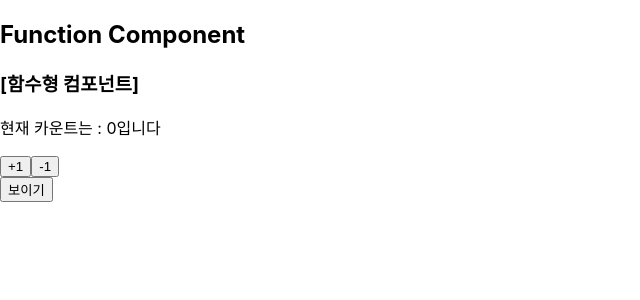
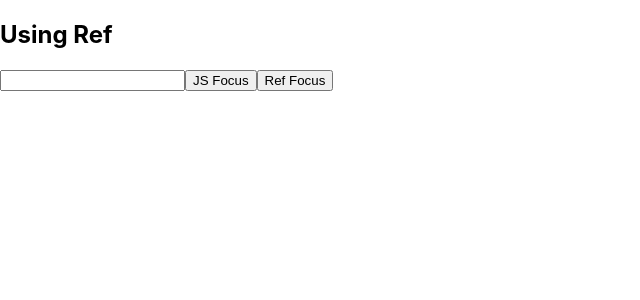
Before and after one commit to Kangchanseok/react-practice, a React (Create React App) app in the folder cra/: page / in a window 1280 px wide. Shown: the top 300 px of the page, without its empty margins (0-640 px from the left). Built offline with nearby package versions, Linux system fonts and the light colour scheme.

Commit message:
Ref 사용

```diff
--- /dev/null
+++ b/cra/src/App.ref.jsx
@@ -0,0 +1,12 @@
+import ReactRef from "./components/ReactRef";
+
+function App(){
+    return (
+        <div>
+            <h2>Using Ref</h2>
+            <ReactRef />
+        </div>
+    )
+}
+
+export default App;
--- /dev/null
+++ b/cra/src/components/ReactRef.jsx
@@ -0,0 +1,43 @@
+import React, {Component} from "react";
+
+class ReactRef extends Component {
+    constructor(props){
+        super(props);
+        // 참조 객체 생성: dOM 요소에 엘리먼트를 저장하기 위한 ref
+        this.textInput = React.createRef();
+        // input#id 엘리먼트를 참조
+
+    }
+
+    JavaScriptFocus(){
+        // VJS로 DOM 객체에 접근
+        document.getElementById("id").style.backgroundColor = "lightblue";
+        document.getElementById("id").focus();
+
+    }
+    RefFocus =(e) =>{
+        // ref를 이용한 엘리먼트 접근
+        console.log("REF: ", this.textInput);
+        console.log(this.textInput.current);
+        // DOM 노드를 얻기위해, current 속성 이용
+        this.textInput.current.style.backgroundColor="lightgreen";
+        this.textInput.current.focus();
+    }
+
+
+    render(){
+        // console.log("REF: ", this.textInput);
+        return(
+            <>
+                <input id ="id" type="text" ref={this.textInput}/>
+                <input type ="button" value="JS Focus"
+                        onClick={this.JavaScriptFocus}/>
+                <input type = "button" value ="Ref Focus"
+                        onClick={this.RefFocus}/>
+
+            </>
+        )
+    }
+
+}
+export default ReactRef;
--- a/cra/src/index.js
+++ b/cra/src/index.js
@@ -4,7 +4,8 @@
 // import App from './App';
 // import App from './App.props'; // props 테스트
 // import App from "./App.state"; // State 테스트
-import App from "./App.function"; // 함수형 컴포넌트 테스트
+// import App from "./App.function"; // 함수형 컴포넌트 테스트
+import App from "./App.ref" // Ref 테스트
 import reportWebVitals from './reportWebVitals';
 
 ReactDOM.render(
```
